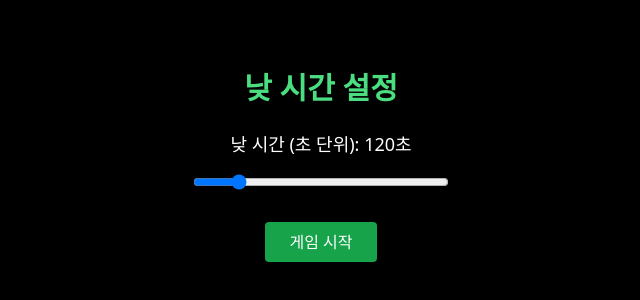
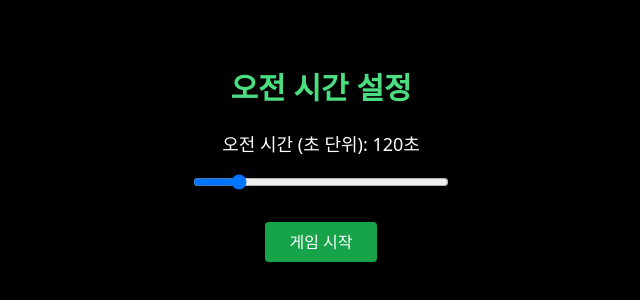
Before and after one commit to kuro793/Midnight-Mafia, a React (Vite) app: page /Midnight-Mafia/day-timer in a window 1280 px wide. Shown: the part 234-534 px from the top of the page, without its empty margins (319-959 px from the left). Built offline with nearby package versions, Linux system fonts and the light colour scheme.

Commit message:
Update DayTimer.jsx

```diff
--- a/src/pages/game/setting/DayTimer.jsx
+++ b/src/pages/game/setting/DayTimer.jsx
@@ -10,16 +10,16 @@ export default function DayTimer() {
     }
 
     // 나중에 다음 화면으로 이동하거나 저장
-    alert(`낮 시간: ${dayTime}초로 설정되었습니다.`);
+    alert(`오전 시간: ${dayTime}초로 설정되었습니다.`);
   }
 
   return (
     <div className="min-h-screen flex flex-col justify-center items-center bg-black text-white">
-      <h1 className="text-3xl font-bold text-green-400 mb-6">낮 시간 설정</h1>
+      <h1 className="text-3xl font-bold text-green-400 mb-6">오전 시간 설정</h1>
 
       <div className="flex flex-col items-center gap-4">
         <label className="text-lg">
-          낮 시간 (초 단위): {dayTime}초
+          오전 시간 (초 단위): {dayTime}초
         </label>
         <input
           type="range"
```
